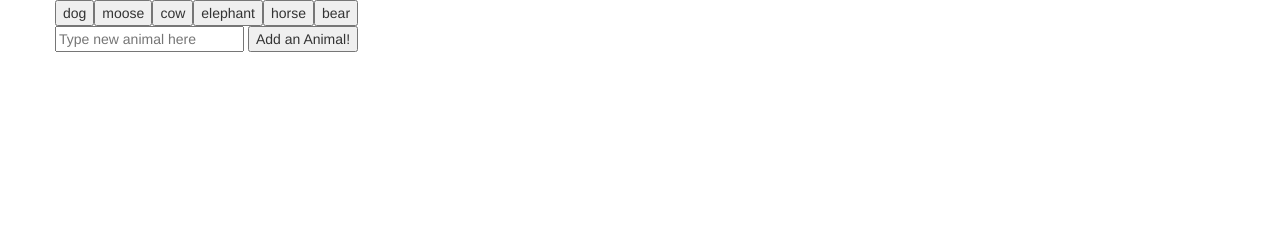
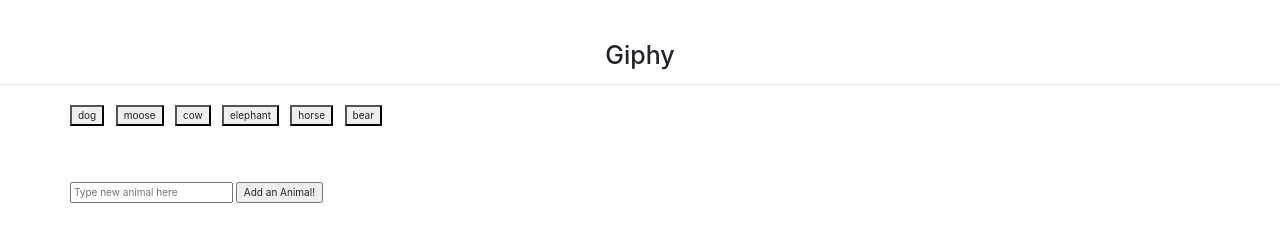
Before and after one commit to vacnoj/giphy, a plain HTML site: page index.html in a window 1280 px wide. Drawn offline with nearby package versions, Linux system fonts and the light colour scheme.

Commit message:
“updated”

```diff
--- a/assets/css/style.css
+++ b/assets/css/style.css
@@ -1,3 +1,12 @@
 .gifs {
 	display: inline-block;
+	margin: 2%;
 }
+
+#animal-row {
+	margin-bottom: 5%;
+}
+
+.animal-button {
+	margin-right: 1%;
+}
--- a/assets/javascript/giphy.js
+++ b/assets/javascript/giphy.js
@@ -10,7 +10,7 @@ function displayGif() {
 function makeButtons() {
 
 	for(var i = 0; i < topics.length; i++) {
-		var newButton = $('<button>').data('animal-name', topics[i]);
+		var newButton = $('<button class="animal-button">').data('animal-name', topics[i]);
 		$("#animal-row").append(newButton.text(topics[i]));
 
 		newButton.on('click', function() {
--- a/index.html
+++ b/index.html
@@ -4,18 +4,21 @@
 	<link rel="stylesheet" type="text/css" href="assets/css/reset.css">
 	<meta name="viewport" content="width=device-width, initial-scale=1">
 	<link rel="stylesheet" href="https://maxcdn.bootstrapcdn.com/bootstrap/3.3.7/css/bootstrap.min.css" integrity="sha384-BVYiiSIFeK1dGmJRAkycuHAHRg32OmUcww7on3RYdg4Va+PmSTsz/K68vbdEjh4u" crossorigin="anonymous">
-	<!-- <link rel="stylesheet" type="text/css" href="https://maxcdn.bootstrapcdn.com/bootswatch/3.3.7/slate/bootstrap.min.css"> -->
+	<link rel="stylesheet" type="text/css" href="https://maxcdn.bootstrapcdn.com/bootswatch/3.3.7/cyborg/bootstrap.min.css">
 	<link rel="stylesheet" type="text/css" href="assets/css/style.css">
 	<script type="text/javascript" src="https://cdnjs.cloudflare.com/ajax/libs/jquery/3.2.1/jquery.min.js"></script>
 	<title>Giphy</title>
 </head>
 <body>
+	<div class="page-header">
+		<h1 id="heading" class="text-center">Giphy</h1>
+	</div>
 	<div class="container">
-		<div class="row" id="animal-row">
+		<div class="row text-center" id="animal-row">
 
 		</div>
 
-		<div class="row">
+		<div class="row text-center">
 			<form id="animal-form">
 				<input type="text" id="animal-input" placeholder="Type new animal here">
 				<input id="add-animal" type="submit" value="Add an Animal!">
```
